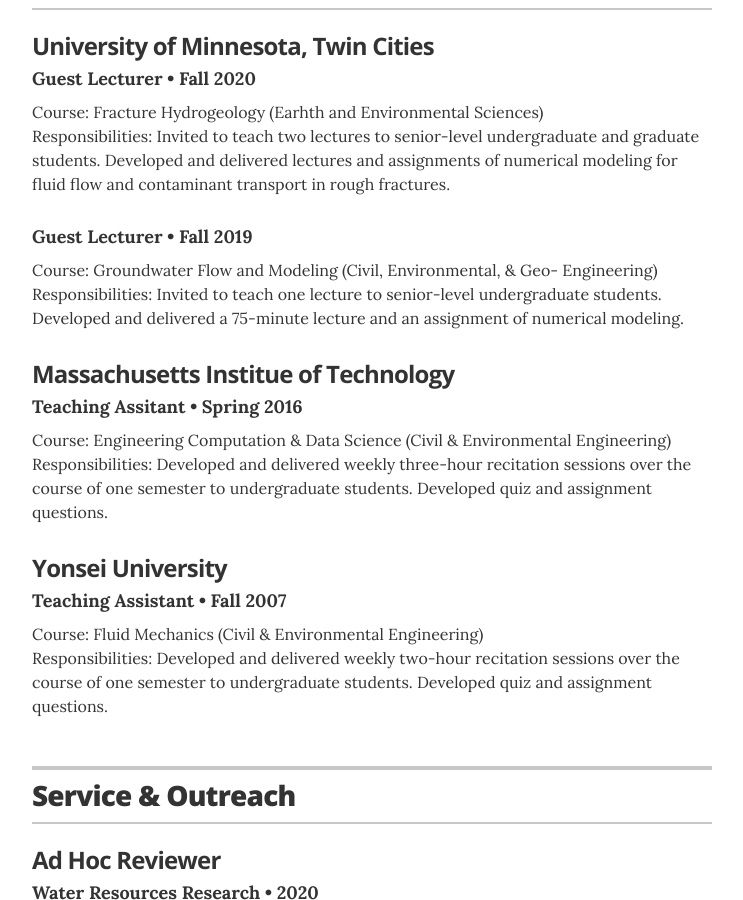
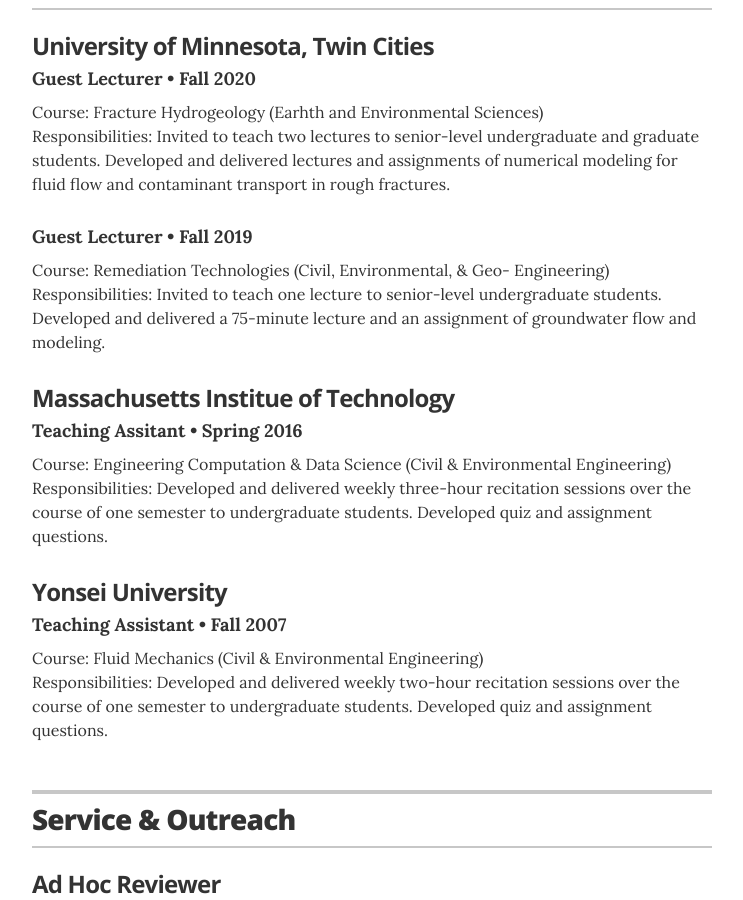
Before and after one commit to seonkyoo/home, a Jekyll site: the page built from _pages/5_resume.md, in a window 1280 px wide and 900 px high, scrolled down 4527 px. Shown: the whole window, without its empty margins (268-1011 px from the left). Built offline with Jekyll 4.4.1, drawn with Linux system fonts in a browser that asks for light colours.

Commit message:
lecture update

```diff
--- a/_data/teaching.yml
+++ b/_data/teaching.yml
@@ -10,8 +10,8 @@
 -
   position1: Guest Lecturer
   duration1: Fall 2019
-  course1: Groundwater Flow and Modeling (Civil, Environmental, & Geo- Engineering)
-  summary1: Invited to teach one lecture to senior-level undergraduate students. Developed and delivered a 75-minute lecture and an assignment of numerical modeling.
+  course1: Remediation Technologies (Civil, Environmental, & Geo- Engineering)
+  summary1: Invited to teach one lecture to senior-level undergraduate students. Developed and delivered a 75-minute lecture and an assignment of groundwater flow and modeling.
 
 
 # MIT
@@ -27,5 +27,4 @@
   position1: Teaching Assistant
   duration1: Fall 2007
   course1: Fluid Mechanics (Civil & Environmental Engineering)
-
   summary1: Developed and delivered weekly two-hour recitation sessions over the course of one semester to undergraduate students. Developed quiz and assignment questions.
```
